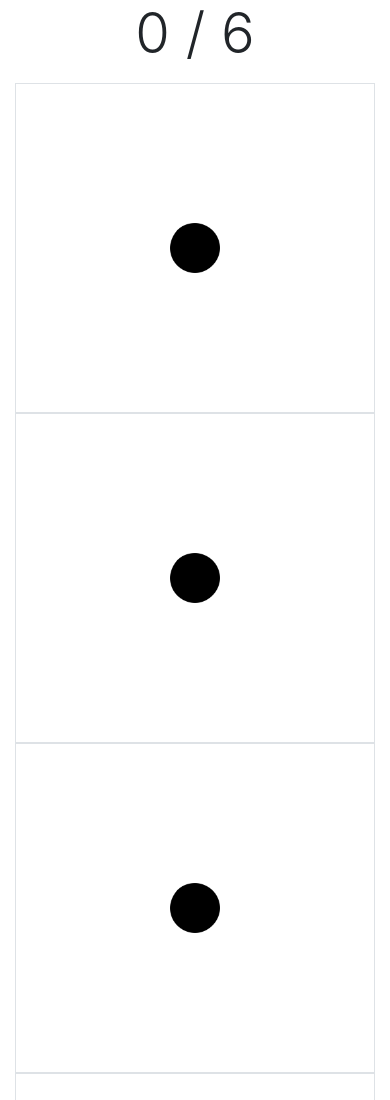
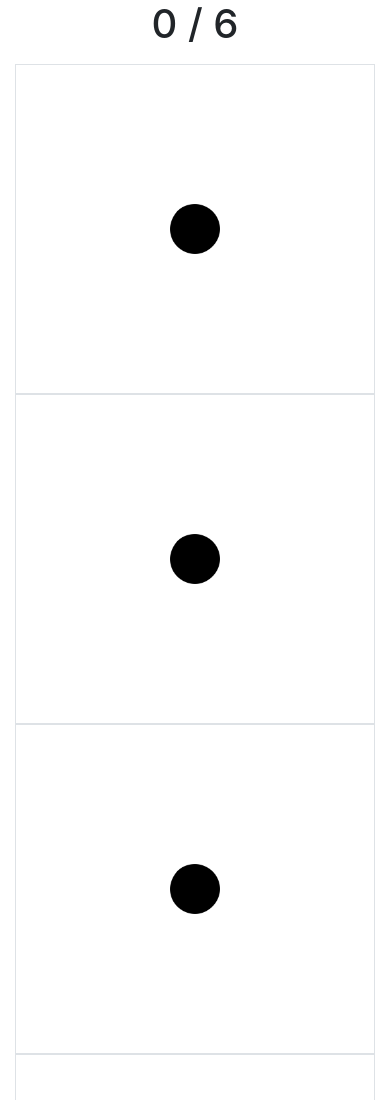
Before and after one commit to jazzlevit/js-memory-game, a plain HTML site: page index.html in a window 390 px wide. Shown: the top 1100 px of the page. Drawn offline with nearby package versions, Linux system fonts and the light colour scheme.

Commit message:
Fixed bugs Fixed mobile version.

```diff
--- a/index.html
+++ b/index.html
@@ -16,23 +16,15 @@
 <body>
 
     <div class="container">
+        <h1 class="text-center">
+            <p id="result"></p>
+        </h1>
 
-        <div class="row">
+        <div id="grid" class="rowx row-cols-sm-3 row-cols-lg-4">
 
-            <div class="col-md-8 offset-md-2">
-                <h1 class="display-4 text-center">
-                    <p id="result"></p>
-                </h1>
-
-                <div id="grid">
-
-                    <!--This is gonna be changes by JS-->
-
-                </div>
-            </div>
+            <!--This is gonna be changes by JS-->
 
         </div>
-
     </div>
 
 </body>
--- a/js.js
+++ b/js.js
@@ -60,7 +60,7 @@ document.addEventListener('DOMContentLoaded', () => {
         for (i = 0; i < cardArray.length; i++) {
             let card = document.createElement('img');
             card.setAttribute('src', defaultCardPath);
-            card.setAttribute('class', 'col-md-3 border');
+            card.setAttribute('class', 'col border');
             card.setAttribute('data-id', i);
 
             card.addEventListener('click', flipCard);
@@ -79,7 +79,7 @@ document.addEventListener('DOMContentLoaded', () => {
         // count all attempts
         attempts++;
 
-        if (chosenCards[0].name === chosenCards[1].name) {
+        if (chosenCards[0].name === chosenCards[1].name && chosenOneId !== chosenTwoId) {
             // alert('Молодец');
             cards[chosenOneId].setAttribute('style', 'visibility:hidden');
             cards[chosenTwoId].setAttribute('style', 'visibility:hidden');
@@ -100,7 +100,9 @@ document.addEventListener('DOMContentLoaded', () => {
     function displayResults() {
         //display result
         let needsToWon = cardArray.length / 2;
+
         resultDisplay.innerText = cardsWon + ' / ' + needsToWon;
+
         if (cardArray.length / 2 === cardsWon) {
             resultDisplay.innerText = `Победа! ${attempts} попыток`;
             finished();
@@ -109,6 +111,8 @@ document.addEventListener('DOMContentLoaded', () => {
 
     // flip your card
     function flipCard() {
+        if (chosenCards.length < 2) {
+
             const cardId = this.getAttribute('data-id');
 
             // push to chosen
@@ -120,6 +124,7 @@ document.addEventListener('DOMContentLoaded', () => {
 
             if (chosenCards.length === 2) {
                 setTimeout(() => checkMatches(), 500);
+            }
         }
     }
 
```
Lines whose indentation alone changed are shown as unchanged.
